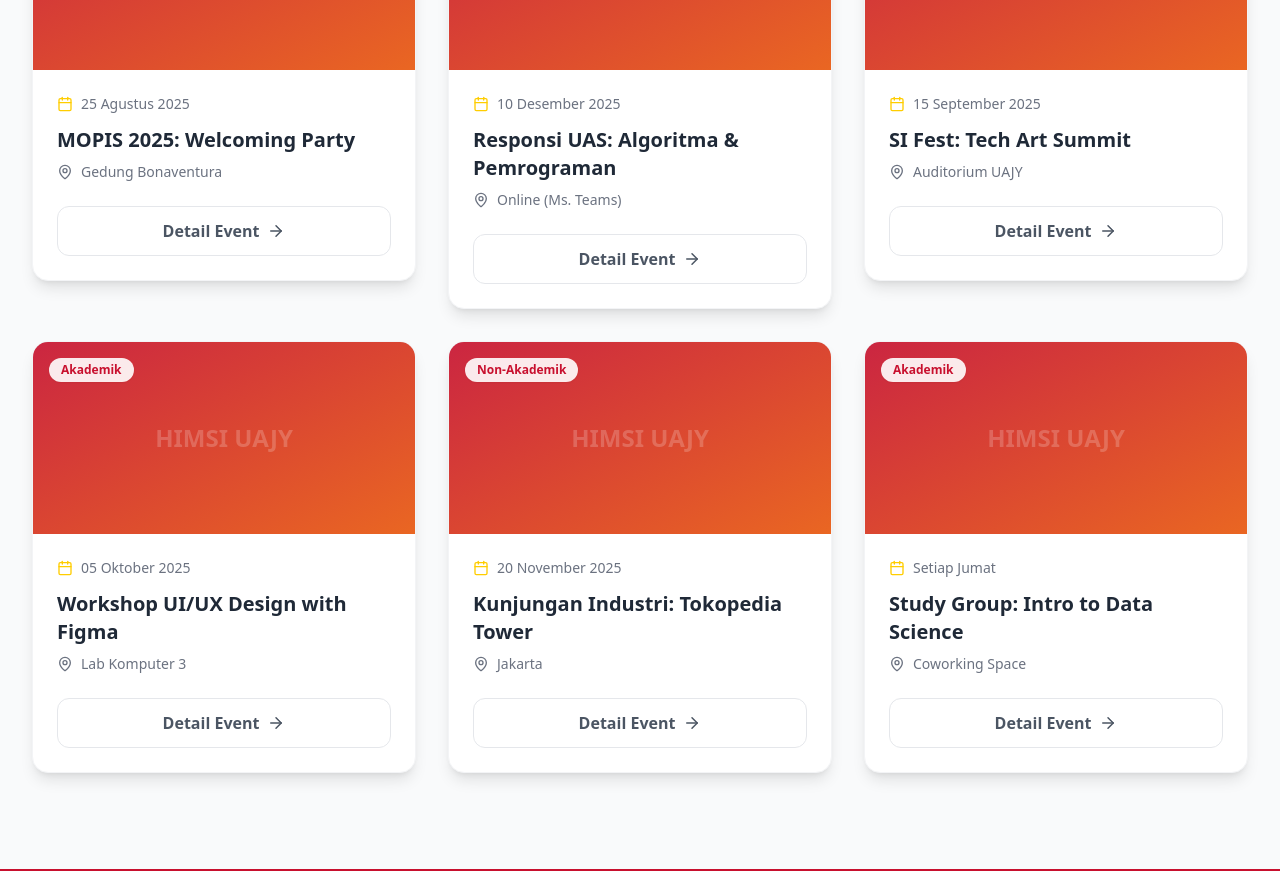
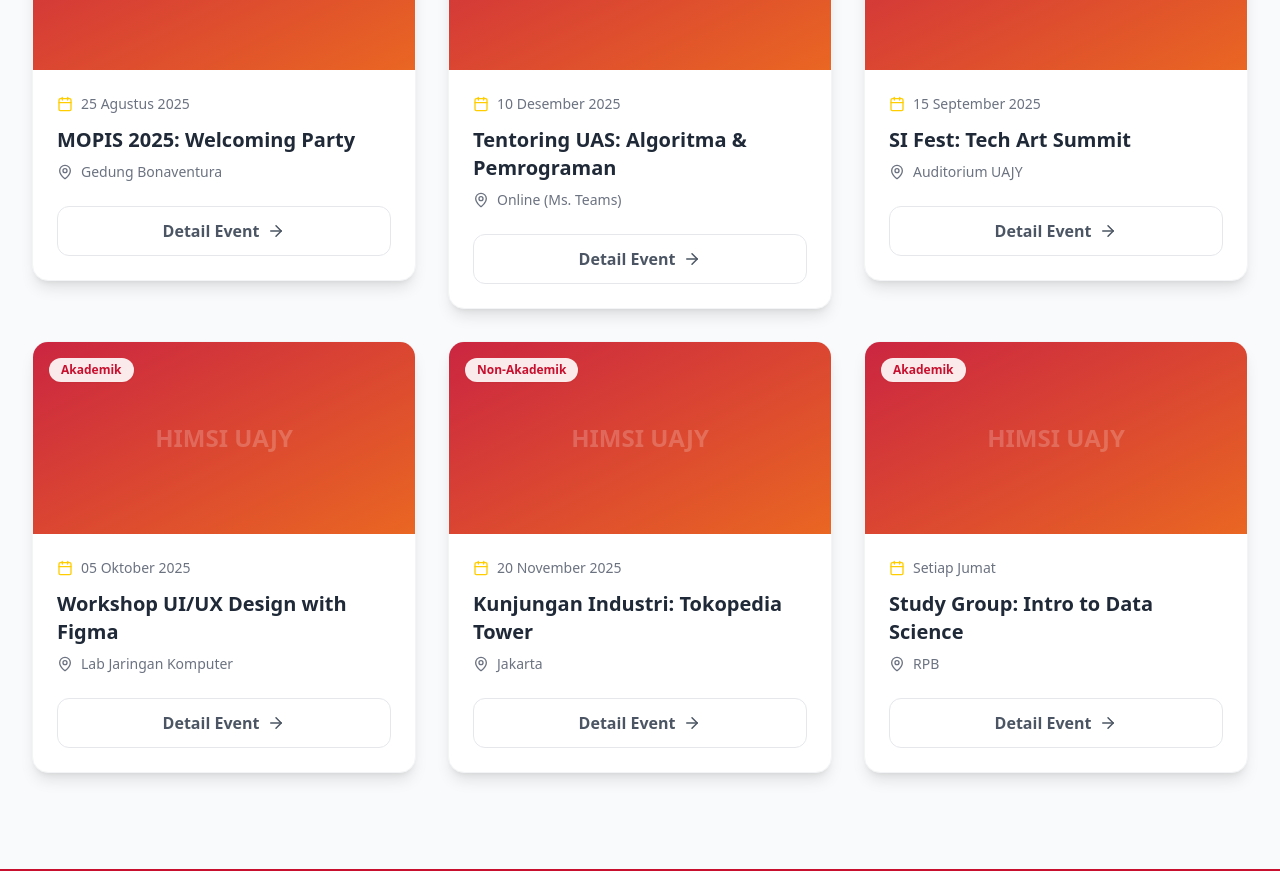
Before and after one commit to Afta20/HIMSIUAJY, a Next.js app: page /events in a window 1280 px wide. Shown: the part 560-1431 px from the top of the page. Built offline with nearby package versions, Linux system fonts and the light colour scheme.

Commit message:
fix: update event titles and locations for accuracy

```diff
--- a/src/app/events/page.tsx
+++ b/src/app/events/page.tsx
@@ -22,7 +22,7 @@ export default function EventsPage() {
       image: "/dummy-event.jpg"
     },
     {
-      title: "Responsi UAS: Algoritma & Pemrograman",
+      title: "Tentoring UAS: Algoritma & Pemrograman",
       date: "10 Desember 2025",
       location: "Online (Ms. Teams)",
       category: "Akademik",
@@ -38,7 +38,7 @@ export default function EventsPage() {
     {
       title: "Workshop UI/UX Design with Figma",
       date: "05 Oktober 2025",
-      location: "Lab Komputer 3",
+      location: "Lab Jaringan Komputer",
       category: "Akademik",
       image: "/dummy-event.jpg"
     },
@@ -52,7 +52,7 @@ export default function EventsPage() {
     {
       title: "Study Group: Intro to Data Science",
       date: "Setiap Jumat",
-      location: "Coworking Space",
+      location: "RPB",
       category: "Akademik",
       image: "/dummy-event.jpg"
     },
```
